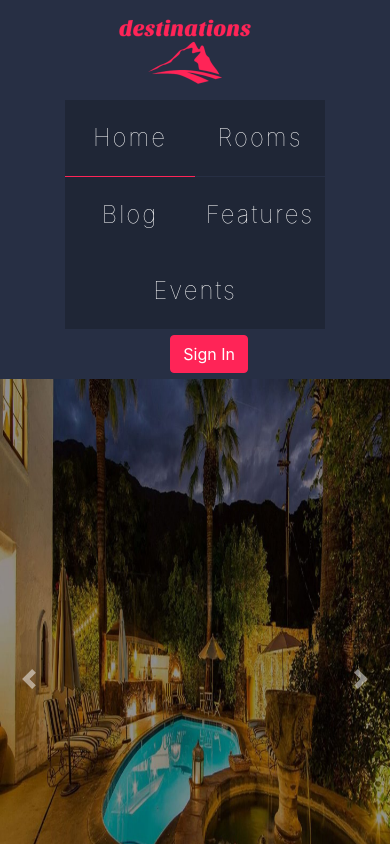
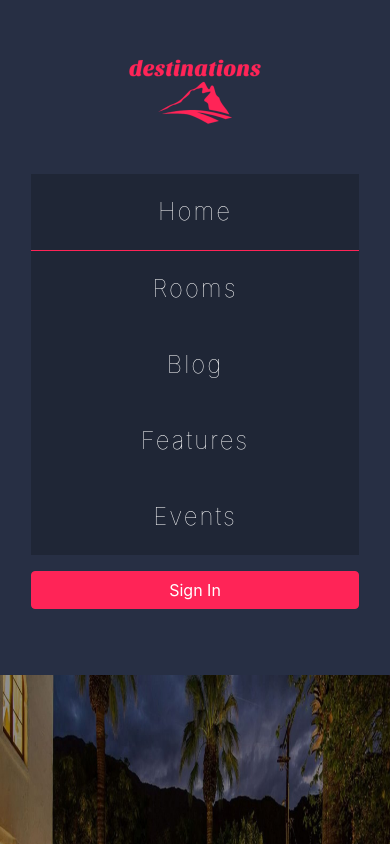
Before and after one commit to roxana-oprea/destination, a React (Create React App) app: page / in a window 390 px wide. Shown: the top 844 px of the page. Built offline with nearby package versions, Linux system fonts and the light colour scheme.

Commit message:
fix responsive layout for mobile and tablet

```diff
--- a/src/App.css
+++ b/src/App.css
@@ -2,6 +2,10 @@
   background-color: #272f44;
   color: white;
   overflow: hidden;
+}
+
+hr {
+  border-top: 1px solid white;
 }
 
 .nav {
@@ -79,10 +83,6 @@
   background-color: #ff2457;
 }
 
-hr {
-  border-top: 1px solid white;
-}
-
 .btn-secondary {
   border-color: #ff2457;
 }
@@ -110,135 +110,50 @@ hr {
   top: 45px;
 }
 
-@media all and (max-width: 1200px) {
+@media all and (min-width: 1200px) {
 
   .sign-in-button {
-    right: 50px;
+    position: absolute;
+    right: 38px;
+    top: 70px;
   }
 
   .logo-image {
-    left: -20px
+    position: absolute;
+    left: -24px;
+    top: 45px;
   }
 }
 
-@media all and (max-width: 992px) {
+@media all and (max-width: 1199.98px) {
 
   .sign-in-button {
-    top: 222px;
-    right: 240px;
+    position: static;
+    margin: 16px auto;
+    display: block;
   }
 
   .logo-image {
-    left: 176px;
-    top: 200px;
-  }
-}
-
-@media all and (max-width: 768px) {
-
-  .sign-in-button {
-    top: 222px;
-    right: 185px;
-  }
-
-  .logo-image {
-    left: 126px;
-    top: 200px;
-  }
-}
-
-@media all and (max-width: 576px) {
-
-  .sign-in-button {
-    top: 222px;
-    right: 132px;
-  }
-
-  .logo-image {
-    left: 75px;
-    top: 200px;
-  }
-}
-
-@media all and (max-width: 576px) {
-
-  .sign-in-button {
-    top: 222px;
-    right: 132px;
-  }
-
-  .logo-image {
-    left: 75px;
-    top: 200px;
+    position: static;
+    margin: 0 auto 16px;
+    display: block;
   }
 }
 
 @media all and  (max-width: 575px) {
+  .wrapper {
+    padding-left: 16px;
+    padding-right: 16px;
+  }
 
   .nav {
     margin-top: 50px;
+    flex-direction: column;
   }
 
   .sign-in-button {
-    top: 335px;
-    right: 247px;
-  }
-
-  .logo-image {
-    left: 185px;
-    top: 10px;
+    display: block;
+    width: 100%;
+    margin-top: 16px;
   }
 }
-
-/* ============iphone==============*/
-@media all and  (min-width: 375px) {
-
-  .nav {
-    margin-top: 50px;
-  }
-
-  .sign-in-button {
-    top: 335px;
-    right: 148px;
-  }
-
-  .logo-image {
-    left: 91px;
-    top: 10px;
-  }
-}
-
-@media all and  (min-width: 360px) {
-
-  .nav {
-    margin-top: 50px;
-  }
-
-  .sign-in-button {
-    top: 335px;
-    right: 142px;
-  }
-
-  .logo-image {
-    left: 85px;
-    top: 10px;
-  }
-}
-
-@media all and  (min-width: 414px) {
-
-  .nav {
-    margin-top: 50px;
-  }
-
-  .sign-in-button {
-    top: 335px;
-    right: 164px;
-  }
-
-  .logo-image {
-    left: 101px;
-    top: 10px;
-  }
-
-}
--- a/src/Components/Header.js
+++ b/src/Components/Header.js
@@ -21,8 +21,8 @@ class HeaderItem extends Component {
   render() {
     return (
       <div className="wrapper">
+        <img src={logo} className="logo-image" alt="Logo"/>
         <Nav className="flex-nav">
-          <img src={logo} className="logo-image" alt="Logo"/>
           <NavItem>
             <NavLink active href="#">Home</NavLink>
           </NavItem>
@@ -38,8 +38,11 @@ class HeaderItem extends Component {
           <NavItem>
             <NavLink href="#">Events</NavLink>
           </NavItem>
-          <Button className="sign-in-button">Sign In</Button>
+          <NavItem className="d-none d-xl-none">
+            <NavLink href="#">Events</NavLink>
+          </NavItem>
         </Nav>
+        <Button className="sign-in-button">Sign In</Button>
       </div>
     );
   }
```
